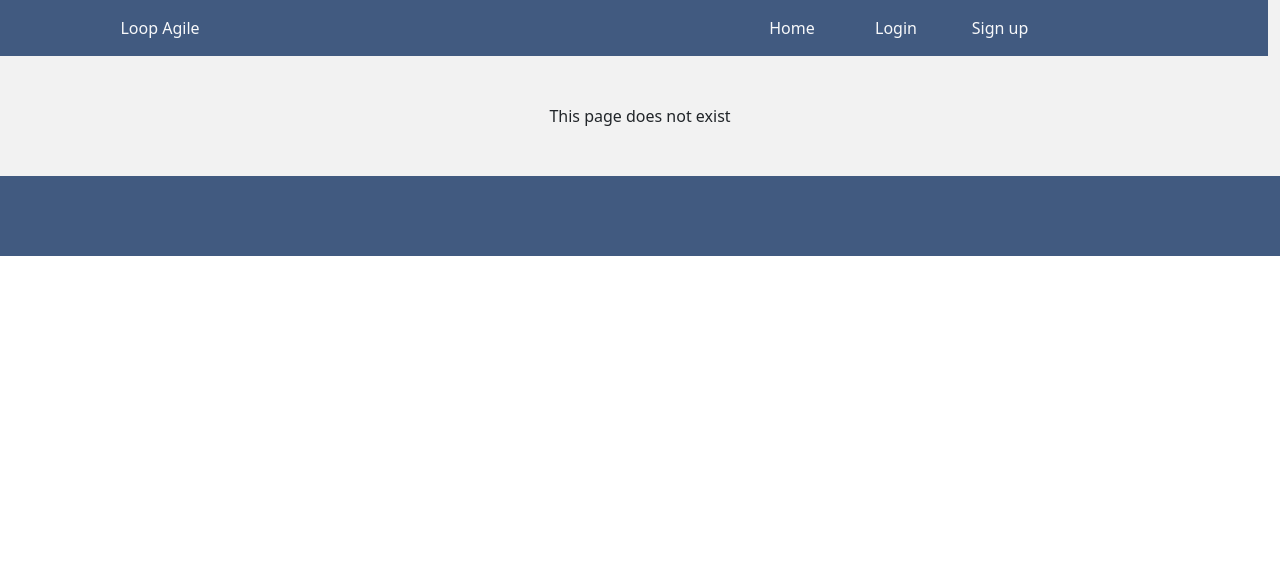
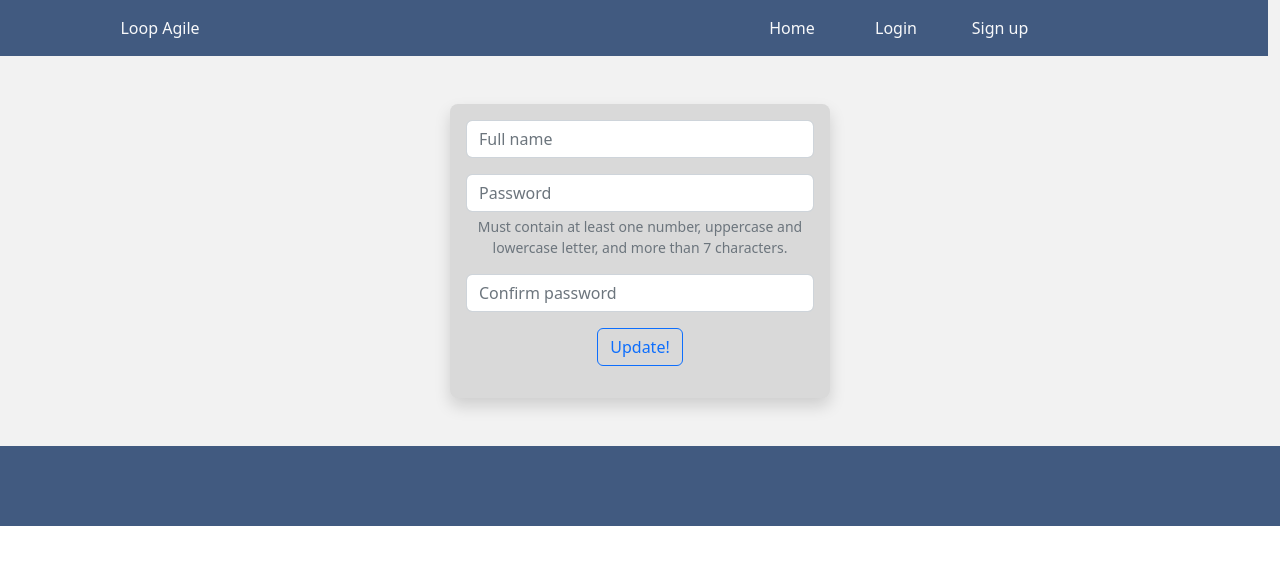
Before and after one commit to darklight81/RMIT-22-FWP, a React (Create React App) app: page /editProfile in a window 1280 px wide. Shown: the top 564 px of the page. Built offline with nearby package versions, Linux system fonts and the light colour scheme.

Commit message:
Updated profile Edite

```diff
--- a/src/router/Routing.js
+++ b/src/router/Routing.js
@@ -5,6 +5,7 @@ import Register from "../view/Register";
 import Error from "../view/Error";
 import Profile from "../view/Profile";
 import Logout from "../view/Logout";
+import EditProfile from "../view/EditProfile";
 
 function Routing(props){
     return(
@@ -14,6 +15,7 @@ function Routing(props){
             <Route path="/register" element={<Register user={props.user} setUser={props.setUser}/>} />
             <Route path="/profile" element={<Profile user={props.user} setUser={props.setUser}/>} />
             <Route path="/logout" element={<Logout user={props.user} setUser={props.setUser}/>} />
+            <Route path="/editProfile" element={<EditProfile user={props.user} setUser={props.setUser}/>} />
             <Route path="*" element={<Error/>} />
         </Routes>
     )
--- /dev/null
+++ b/src/view/EditProfile.js
@@ -0,0 +1,28 @@
+function EditProfile(props){
+    function handleSubmit(e) {
+
+    }
+
+    return (
+        <div className={`row justify-content-center`}>
+            <form className={`col-4 pt-3 form-rectangle rounded-3 shadow p-3`} onSubmit={e => handleSubmit(e)}>
+                <div className="mb-3">
+                    <input type="text" placeholder="Full name" className="form-control " id="inputName" aria-describedby="nameHelp" required/>
+                </div>
+                <div className="mb-3">
+                    <input type="password" placeholder="Password" className="form-control" id="examplePassword" aria-describedby="passwordHelp" required/>
+                    <div id="passwordHelp" className="form-text">Must contain at least one number, uppercase and lowercase letter, and more than 7 characters.</div>
+                    {/*Password validation from: https://www.w3schools.com/howto/howto_js_password_validation.asp*/}
+                </div>
+                <div className="mb-3">
+                    <input type="password" placeholder="Confirm password" className="form-control" id="examplePasswordConfirm" pattern="(?=.*\d)(?=.*[a-z])(?=.*[A-Z]).{8,}" aria-describedby="passwordConfirmHelp" required/>
+                </div>
+                <div className="mb-3">
+                    <button className={`btn btn-outline-primary`} type="submit"> Update! </button>
+                </div>
+                <div className="mb-3" id={`error`}>  </div>
+            </form>
+        </div>
+    )
+}
+export default EditProfile
--- a/src/view/Profile.js
+++ b/src/view/Profile.js
@@ -20,6 +20,10 @@ function Profile(props){
         navigate('/')
     }
 
+    function handleEdit() {
+        navigate('/editProfile')
+    }
+
     return(
         <div className={`row justify-content-center mt-5`}>
             <div className={`col-6 profile pt-3 pb-3 rounded-3 shadow p-3`}>
@@ -32,7 +36,7 @@ function Profile(props){
                         <span className={`email`}> {props.user.email} </span>
                     </div>
                     <div className={`col-3 actions d-flex flex-column justify-content-center`}>
-                        <button type="button" className="btn btn-primary"><FontAwesomeIcon icon={faPencil}/> Edit </button>
+                        <button type="button" className="btn btn-primary" onClick={handleEdit}><FontAwesomeIcon icon={faPencil}/> Edit </button>
                         <button type="button" className="btn btn-primary mt-3" onClick={handleDelete}><FontAwesomeIcon icon={faTrashCan} /> Delete </button>
                     </div>
                 </div>
```
